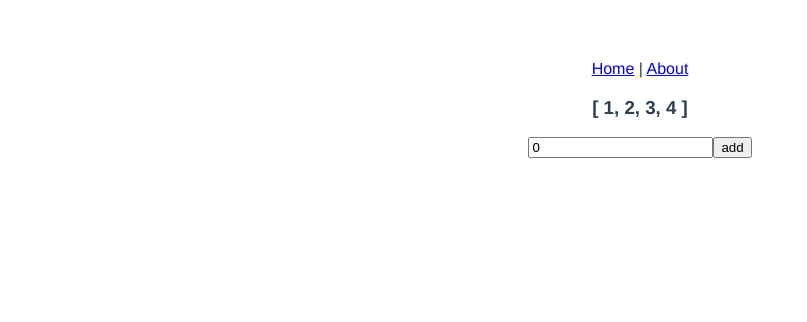
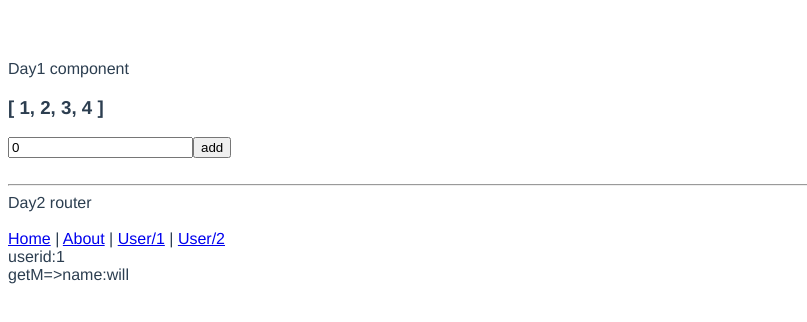
Before and after one commit to willchiu0614/Vue, a Vue app in the folder iron-demo/: page /user/1 in a window 1280 px wide. Shown: the top 322 px of the page, without its empty margins (0-807 px from the left). Built offline with nearby package versions, Linux system fonts and the light colour scheme.

Commit message:
練習router

```diff
--- a/iron-demo/src/App.vue
+++ b/iron-demo/src/App.vue
@@ -1,21 +1,37 @@
 <template>
-  <div></div>
-  <router-link to="/home">Home</router-link> |
-  <router-link to="/about">About</router-link>
-  <DisplayNumber></DisplayNumber>
-  <AddNumbers></AddNumbers>
+  <div>
+    <div>Day1 component</div>
+    <DisplayNumber></DisplayNumber>
+    <AddNumbers></AddNumbers>
+  </div>
+  <br>
+  <hr>
+  <div>
+    <div>Day2 router</div>
+    <br>
+    <div>
+      <router-link to="/">Home</router-link> |
+      <router-link to="/about">About</router-link>
+      <span v-for="i in 2" :key="i">
+        |
+        <router-link :to="`/user/${i}`">User/{{ i }}</router-link>
+      </span>
+      <router-view></router-view>
+    </div>
 
-
+  </div>
+  <!-- <About></About> -->
 </template>
 
 <script>
 
-import AddNumbers from './components/AddNumbers.vue';
-import DisplayNumber from './components/DisplayNumber.vue';
+import AddNumbers from './views/AddNumbers.vue';
+import DisplayNumber from './views/DisplayNumber.vue';
+// import About from './views/About.vue';
 export default {
   name: 'App',
   components: {
-
+    // About,
     AddNumbers,
     DisplayNumber
   }
@@ -27,7 +43,7 @@ export default {
   font-family: Avenir, Helvetica, Arial, sans-serif;
   -webkit-font-smoothing: antialiased;
   -moz-osx-font-smoothing: grayscale;
-  text-align: center;
+  /* text-align: center; */
   color: #2c3e50;
   margin-top: 60px;
 }
--- a/iron-demo/src/views/About.vue
+++ b/iron-demo/src/views/About.vue
@@ -3,7 +3,6 @@
         <h3>About</h3>
     </div>
     <h1>{{message}}</h1>
-    <h1>{{print}}</h1>
 </template>
 <script>
 export default {
@@ -14,9 +13,10 @@ export default {
         }
     },
     methods:{
-        print(){
-            console.log("about page")
-        }
+
+    },
+    computed:{
+
     }
     // ...
   }
--- a/iron-demo/src/views/Home.vue
+++ b/iron-demo/src/views/Home.vue
@@ -3,7 +3,7 @@
         <h3>home</h3>
     </div>
     <h1>{{message}}</h1>
-    <h1>{{print}}</h1>
+
 </template>
 <script>
 export default {
@@ -14,9 +14,7 @@ export default {
         }
     },
     methods:{
-        print(){
-            console.log("home page")
-        }
+
     }
     // ...
   }
--- /dev/null
+++ b/iron-demo/src/views/User.vue
@@ -0,0 +1,33 @@
+<template>
+    <div>
+        <div>userid:{{ this.$route.params.userId }}</div>
+        <div>getM=>name:{{ getM }}</div>
+    </div>
+</template>
+<script>
+
+export default {
+    name: 'User-component',
+    data(){
+        return{
+            message:"this is User page",
+            users:[{
+                name:"will",
+                age:25
+            },{
+                name:"heng",
+                age:29
+            }]
+        }
+    },
+    methods:{
+
+    },
+  computed: {
+    getM() {
+      return this.users[parseInt(this.$route.params.userId)-1].name;
+    },
+  }
+    // ...
+  }
+</script>
```
Also changed, not shown: iron-demo/src/route.js (+6 -4 lines), iron-demo/src/views/AddNumbers.vue (renamed from iron-demo/src/components/AddNumbers.vue), iron-demo/src/views/DisplayNumber.vue (renamed from iron-demo/src/components/DisplayNumber.vue).
